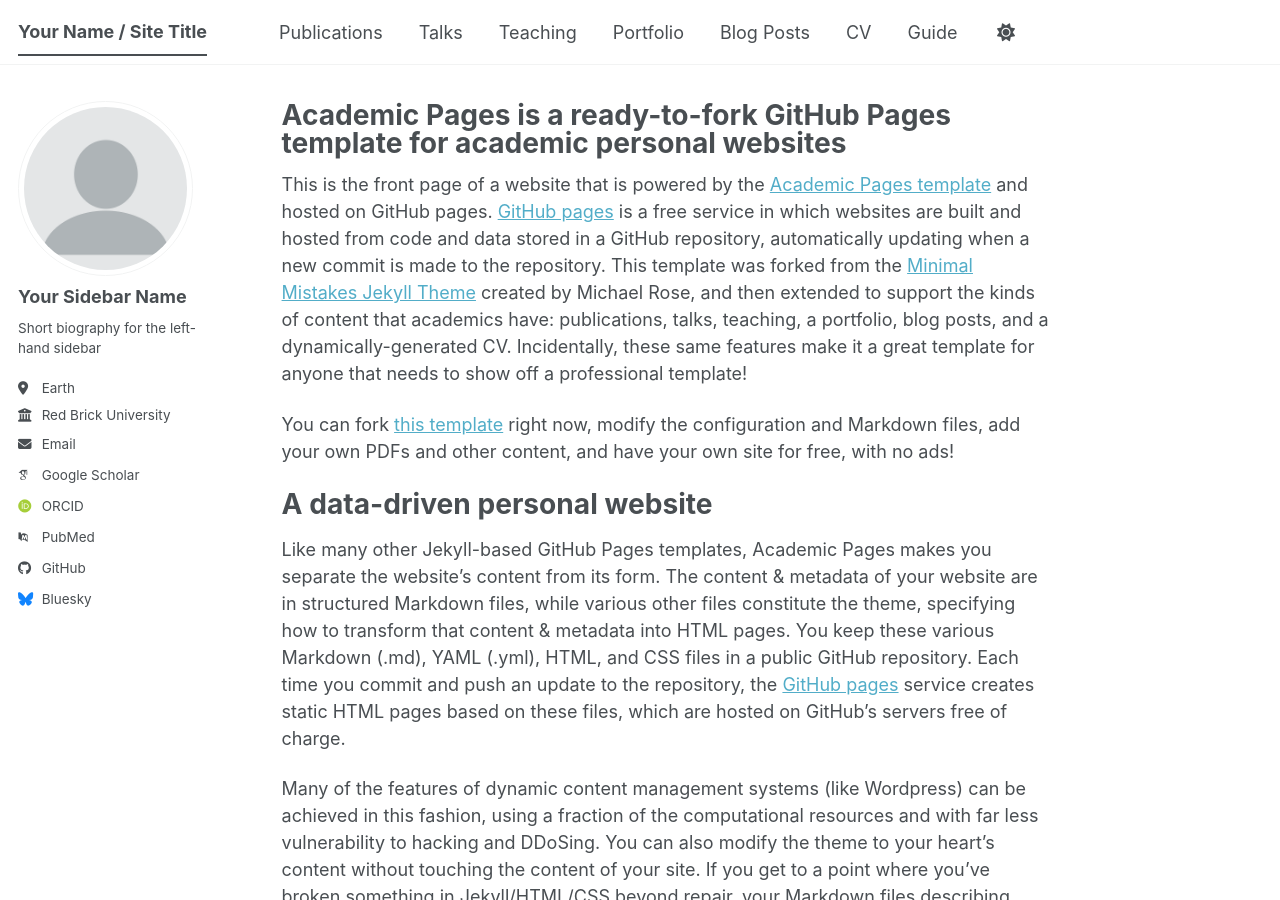
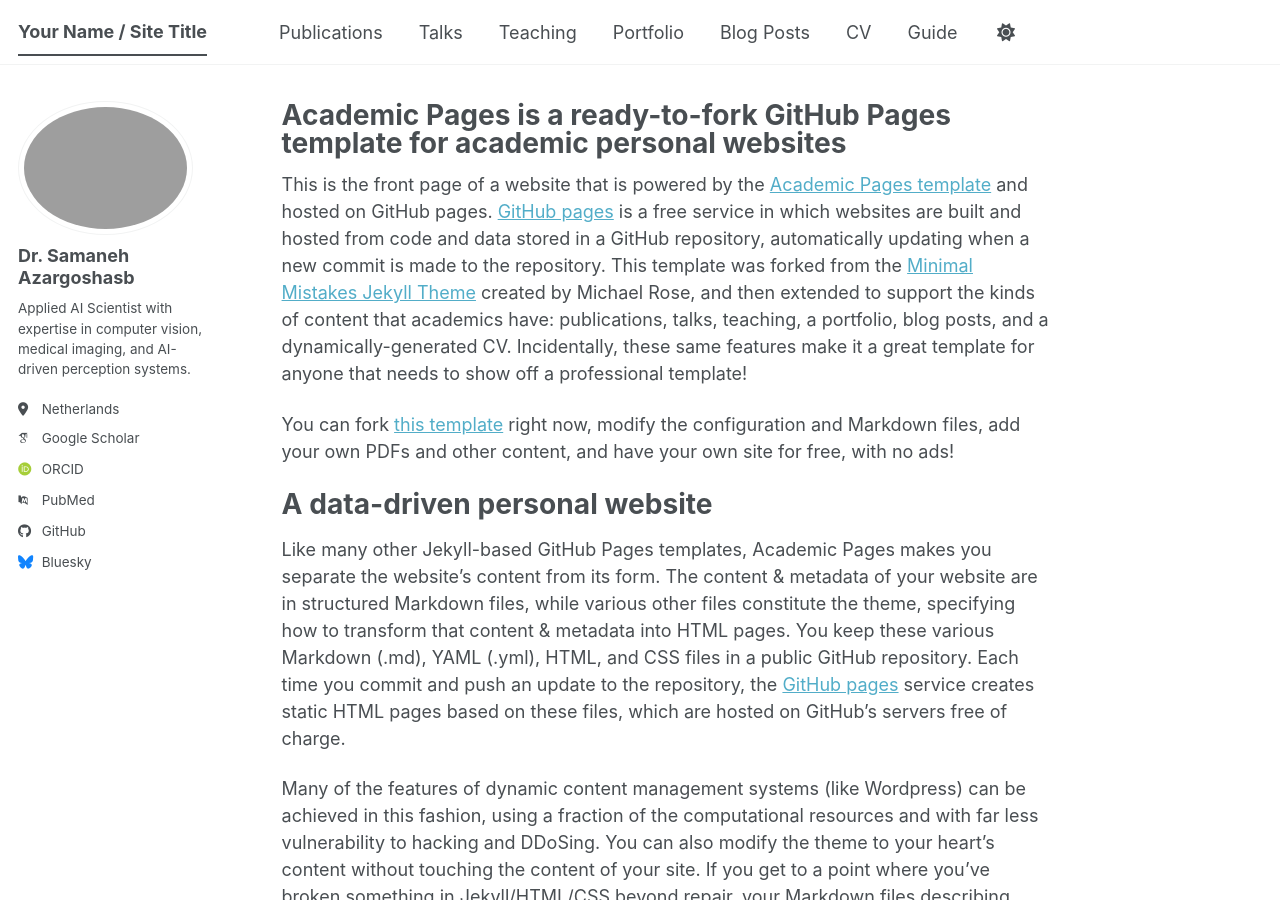
Before and after one commit to s-azargoshasb/s-azargoshasb.github.io, a Jekyll site: the page built from _pages/about.md, in a window 1280 px wide and 900 px high. Built offline with Jekyll 4.4.1, drawn with Linux system fonts in a browser that asks for light colours; some web fonts are replaced; a script bundle is joined from its source files by our own code; library files that are not in the unit come from our copies.

Commit message:
Update _config.yml

```diff
--- a/_config.yml
+++ b/_config.yml
@@ -23,14 +23,22 @@
 #               Additional customization can be done by editing /_includes/author-profile.html
 author:
   # Biographic information
-  avatar           : "profile.png"
-  name             : "Your Sidebar Name"
-  pronouns         : # example: "she/her"
-  bio              : "Short biography for the left-hand sidebar"
-  location         : "Earth"
-  employer         : "Red Brick University"
-  uri              : # URL
-  email            : "none@example.org"
+  # avatar           : "profile.png"
+  # name             : "Your Sidebar Name"
+  # pronouns         : # example: "she/her"
+  # bio              : "Short biography for the left-hand sidebar"
+  # location         : "Earth"
+  # employer         : "Red Brick University"
+  # uri              : # URL
+  # email            : "none@example.org"
+  name: "Dr. Samaneh Azargoshasb"
+  avatar: "/images/profile.jpg"
+  bio: "Applied AI Scientist with expertise in computer vision, medical imaging, and AI-driven perception systems."
+  location: "Netherlands"
+  # email: "samaneh.azargoshasb@gmail.com"
+  googlescholar: "https://scholar.google.com/citations?user=-DZyKJsAAAAJ&hl=en"
+  github: "s-azargoshasb"
+  linkedin: "https://www.linkedin.com/in/samaneh-azargoshasb-a868a812a/"
 
   # Academic websites
   academia         : # URL
```
